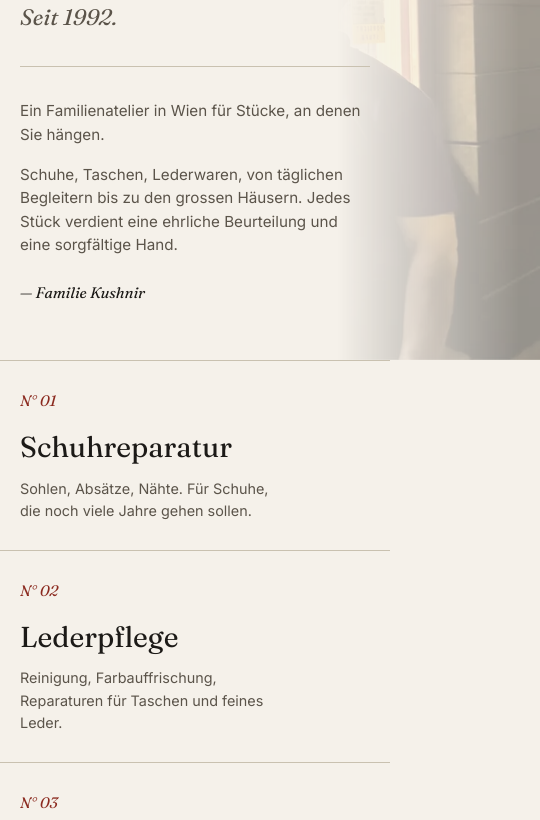
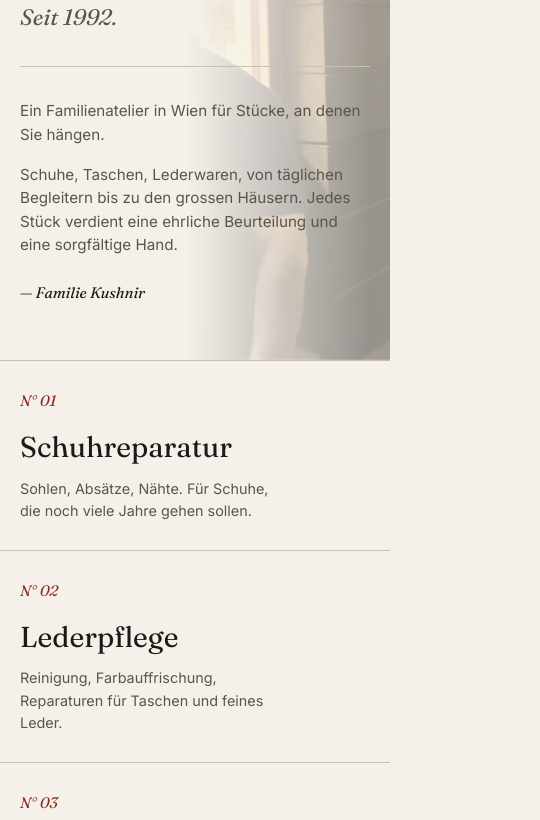
Before and after one commit to cidumitru/kushnir.at, a website built with Vite: page index.html in a window 390 px wide. Shown: the part 280-1100 px from the top of the page, 540 px wide, since content can reach past the window. Built offline with nearby package versions, Linux system fonts and the light colour scheme.

Commit message:
Revert "Nudge mobile hero cover 100px right so text doesn't cover the subject"

```diff
--- a/src/styles/hero.css
+++ b/src/styles/hero.css
@@ -81,10 +81,8 @@
     border-top: 1px solid var(--rule);
     padding: 2rem 0 0 0;
   }
-  /* Keep the subject (right side of the photo) in frame on narrow screens,
-     nudged right so the overlapping text doesn't cover him */
+  /* Keep the subject (right side of the photo) in frame on narrow screens */
   .hero::before {
     background-position: right center;
-    transform: translateX(150px);
   }
 }
```
